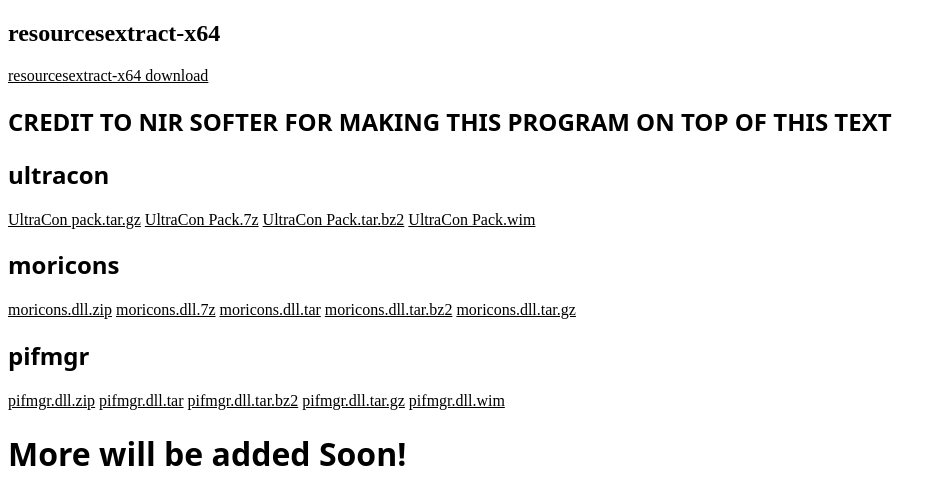
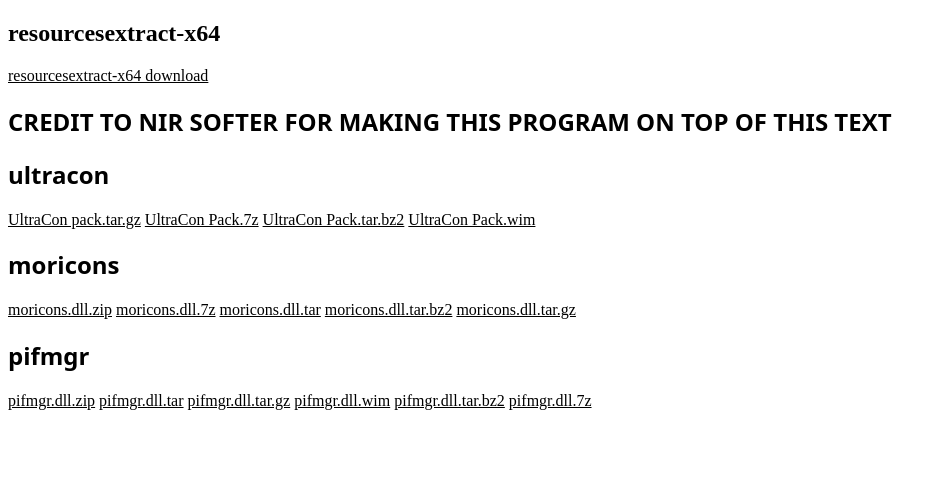
Before and after one commit to LevTHeDever/ExternalRepoDownloads, a plain HTML site: page index.html in a window 1280 px wide. Shown: the whole page, without its empty margins (0-947 px from the left). Drawn offline with Linux system fonts and the light colour scheme; a web font is replaced by a local one.

Commit message:
Fixed an unquoted directory And added more stuff

```diff
--- a/index.html
+++ b/index.html
@@ -53,11 +53,9 @@
    <h1>pifmgr</h1>
   <a href="downloads/pifmgr.dll.zip" data-hover="Download?">pifmgr.dll.zip</a>
   <a href="downloads/pifmgr.dll.tar" data-hover="Download?">pifmgr.dll.tar</a>
+  <a href="downloads/pifmgr.dll.tar.gz" data-hover="Download?">pifmgr.dll.tar.gz</a>
+  <a href="downloads/pifmgr.dll.wim">pifmgr.dll.wim</a>
   <a href="downloads/pifmgr.dll.tar.bz2">pifmgr.dll.tar.bz2</a>
-  <a href="downloads/pifmgr.dll.tar.gz">pifmgr.dll.tar.gz</a>
-  <a href="downloads/pifmgr.dll.wim">pifmgr.dll.wim</a>
-</section>
-
-<h1>More will be added Soon!</h1>
+  <a href="downloads/pifmgr.dll.7z">pifmgr.dll.7z</a>
 </body>
 </html>
```
